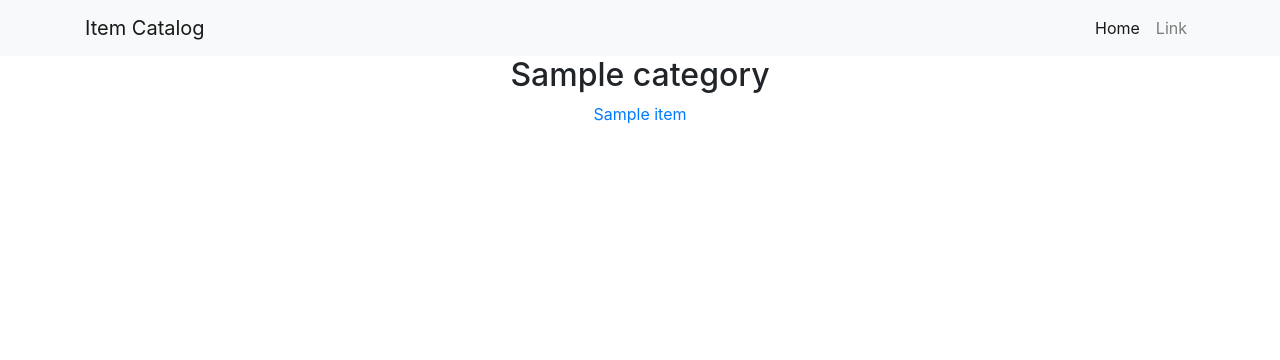
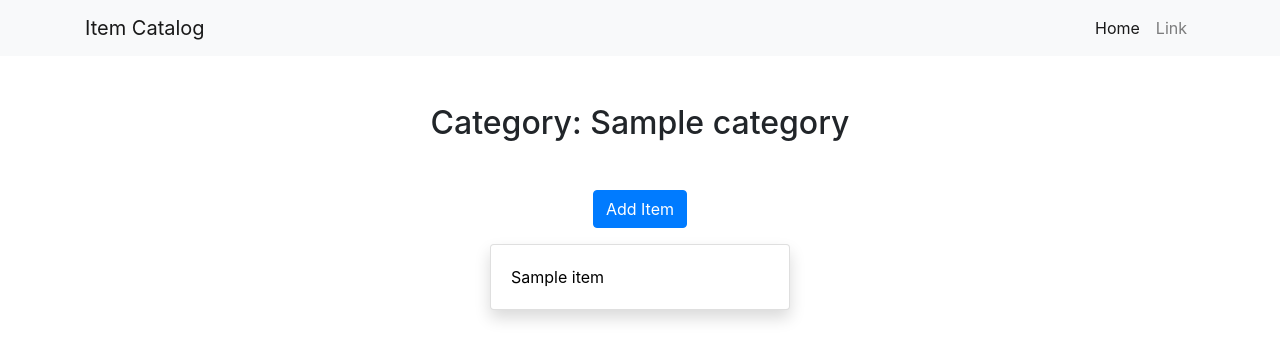
Before and after one commit to pranav1511/udacity-item-catalog, a Flask app: a page that uses templates/items.html in a window 1280 px wide. Shown: the top 360 px of the page. Run offline with Flask 2, Linux system fonts and the light colour scheme; tables that the repository leaves empty hold one stand-in row (values such as "Sample post"); some libraries are stand-ins or nearby versions.

Commit message:
Create layout of items page

```diff
--- a/templates/items.html
+++ b/templates/items.html
@@ -49,10 +49,15 @@
 
     <div class="container">
         <div class="text-center">
-            <h2>{{category.name}}</h2>
+            <h2 class="my-5">Category: {{category.name}}</h2>
+            <div>
+                <a class="btn btn-primary" href="{{ url_for('new_item') }}">Add Item</a>
+            </div>
             {% for item in items %}
-            <a href="#">{{item.name}}</a>
-            <br> {% endfor %}
+            <a class="d-inline-block text-left shadow mx-2 my-3 catalog-card card" href="{{ url_for('show_item', category_name=category.name, item_name=item.name) }}">
+                <div class="card-body">{{item.name}}</div>
+            </a>
+            {% endfor %}
         </div>
     </div>
 </body>
```
